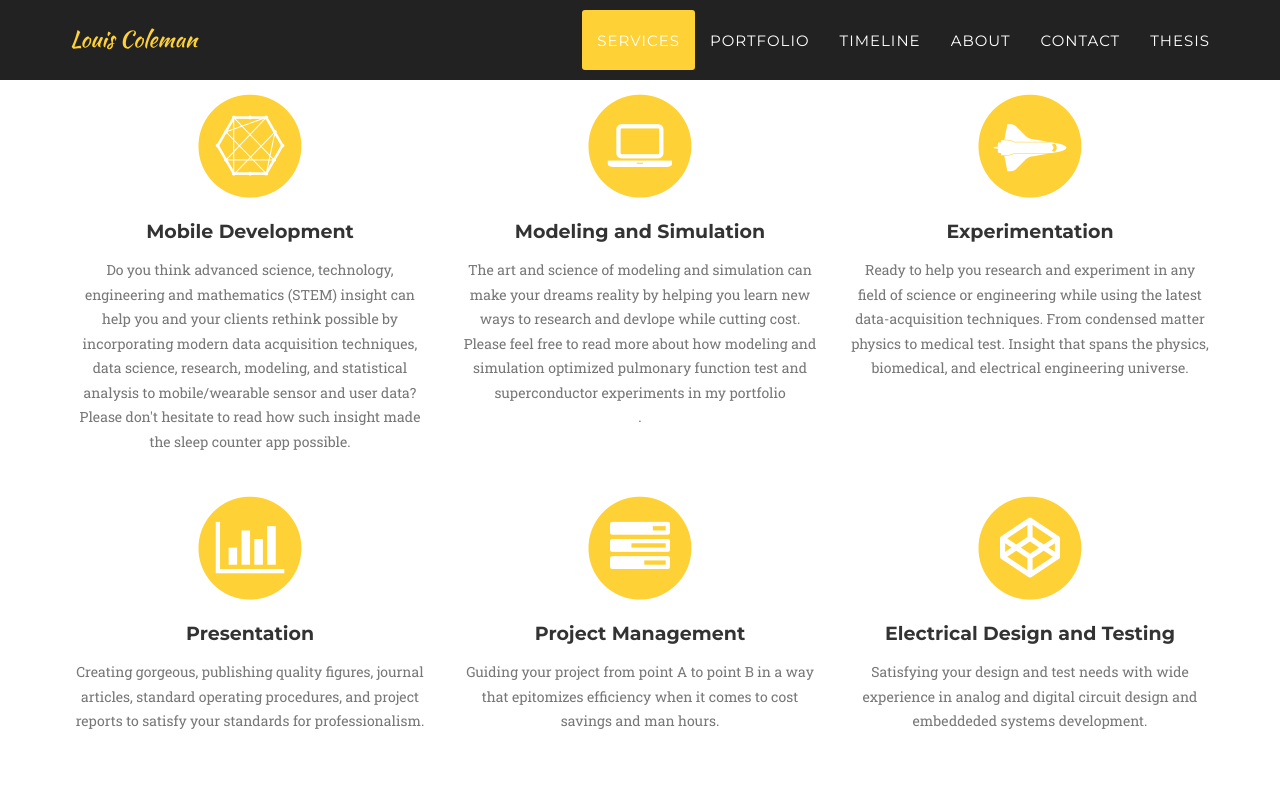
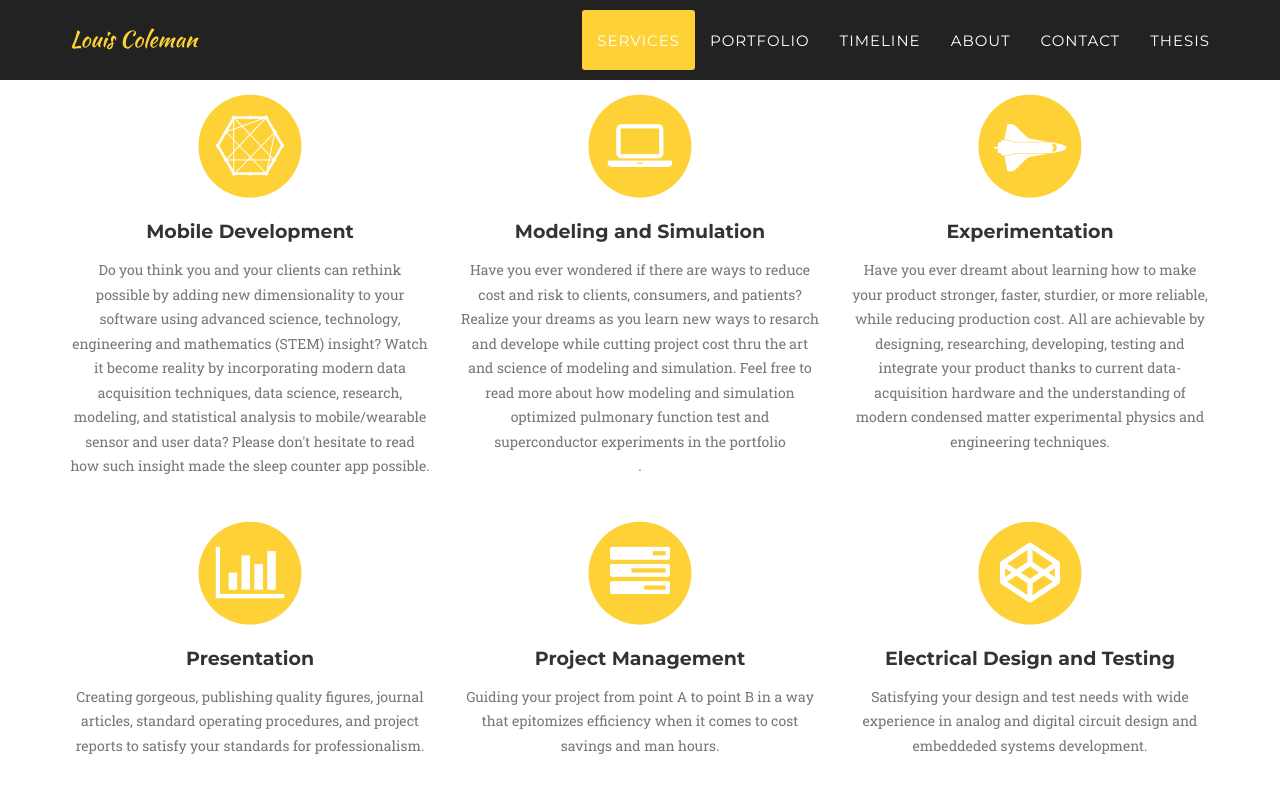
Before and after one commit to LouisDColeman/LouisDColeman.github.io, a Jekyll site: the page built from index.html, in a window 1280 px wide and 900 px high, scrolled down 978 px. Shown: the top 793 px of the window. Built offline with Jekyll 4.4.1, drawn with Linux system fonts in a browser that asks for light colours; some web fonts are replaced; some of the changed text lies outside the part shown.

Commit message:
Improved wording in about and services section

```diff
--- a/_includes/about.html
+++ b/_includes/about.html
@@ -6,7 +6,8 @@
                     <!-- <h2 class="section-heading">Our Amazing Team</h2> -->
                     <h2 class="section-heading">About</h2>
                     <!-- <h3 class="section-subheading text-muted">The team that collaborated on the written portion of my pulmonary function thesis.</h3> -->
-                    <h3 class="section-subheading text-muted">I am a highly motivated entrepreneur, developer, engineer, and physicist that aims to work with companies that are looking for an edge. Having roots in many scientific, engineering, and computer fields allows me to bring something unique to the table. I can cater my services specifically to meet your broad technical needs and exceed your expectations.</h3>
+                    <h3 class="section-subheading text-muted">Louis Coleman encourages clients to rethink their design, process and service by helping them break free from preconceived ideas, refesh team creativity with solutions that make the final product or research highly competitive, and maximize savings passed on to consumers by helping management minimize project risk.</h3>
+                    <!-- <h3 class="section-subheading text-muted">I am a highly motivated entrepreneur, developer, engineer, and physicist that aims to work with companies that are looking for an edge. Having roots in many scientific, engineering, and computer fields allows me to bring something unique to the table. I can cater my services specifically to meet your broad technical needs and exceed your expectations.</h3> -->
                 </div>
             </div>
             <div class="row">
--- a/_includes/services.html
+++ b/_includes/services.html
@@ -17,7 +17,7 @@
                         <!-- <i class="fa fa-mobile fa-stack-1x fa-inverse"></i> -->
                     </span>
                     <h4 class="service-heading">Mobile Development</h4>
-                    <p class="text-muted">Do you think advanced science, technology, engineering and mathematics (STEM) insight can help you and your clients rethink possible by incorporating modern data acquisition techniques, data science, research, modeling, and statistical analysis to mobile/wearable sensor and user data? Please don't hesitate to read how such insight made the sleep counter app possible.<!--3 lines skips to make service elements even with eachother--></p>
+                    <p class="text-muted">Do you think you and your clients can rethink possible by adding new dimensionality to your software using advanced science, technology, engineering and mathematics (STEM) insight? Watch it become reality by incorporating modern data acquisition techniques, data science, research, modeling, and statistical analysis to mobile/wearable sensor and user data? Please don't hesitate to read how such insight made the sleep counter app possible.<!--3 lines skips to make service elements even with eachother--></p>
                     <!-- <p class="text-muted">Incorporating my advanced science degrees and backgrounds in biomedical engineering, electrical engineering, and data modeling to build mobile applications beyond the capabilities of devshops. eeeeeeeeeeeeeeeeeeeeeeeee eeeeeeeeeeeeeeeeeeeeeeeee eeeeeeeeeeeeeeeeeeeeeeeee</p> -->
                 </div>
                 <div class="col-md-4">
@@ -27,7 +27,7 @@
                         <!-- <i class="fa fa-subscript fa-stack-1x fa-inverse"></i> -->
                     </span>
                     <h4 class="service-heading">Modeling and Simulation</h4>
-                    <p class="text-muted">The art and science of modeling and simulation can make your dreams reality by helping you learn new ways to<!--maximizing--> research and devlope while cutting cost. Please feel free to read more about how modeling and simulation optimized pulmonary function test and superconductor experiments in my portfolio<br><!--thin film produciton,grain size distribution for a crystallized thin films, technique spin coating, model fitting in advanced computer notes  -->.</p>
+                    <p class="text-muted">Have you ever wondered if there are ways to reduce cost and risk to clients, consumers, and patients? Realize your dreams as you learn new ways to resarch and develope while cutting project cost thru the art and science of modeling and simulation. Feel free to read more about how modeling and simulation optimized pulmonary function test and superconductor experiments in the portfolio<br><!--thin film produciton,grain size distribution for a crystallized thin films, technique spin coating, model fitting in advanced computer notes  -->.</p>
                 </div>
                 <div class="col-md-4">
                     <span class="fa-stack fa-4x">
@@ -37,7 +37,7 @@
                     <h4 class="service-heading">Experimentation</h4>
                     <!-- <p class="text-muted">Research and experimentation in any pursuit
                           while using the latest data-acquisition techniques. From condensed matter physics to medical testing. My experience spans the physics, biomedical, and electrical engineering universe.<br><br><br><br><br><!--3 lines skips to make service elements even with eachother</p> -->
-                    <p class="text-muted">Ready to help you research and experiment in any field of science or engineering while using the latest data-acquisition techniques. From condensed matter physics to medical test. Insight that spans the physics, biomedical, and electrical engineering universe.<br><br><br><br><br><!--3 lines skips to make service elements even with eachother--></p>
+                    <p class="text-muted"> Have you ever dreamt about learning how to make your product stronger, faster, sturdier, or more reliable, while reducing production cost. All are achievable by designing, researching, developing, testing and integrate your product thanks to current data-acquisition hardware and the understanding of modern condensed matter experimental physics and engineering techniques.<br><br><br></p>
                 </div>
                 <div class="col-md-4">
                     <span class="fa-stack fa-4x">
```
